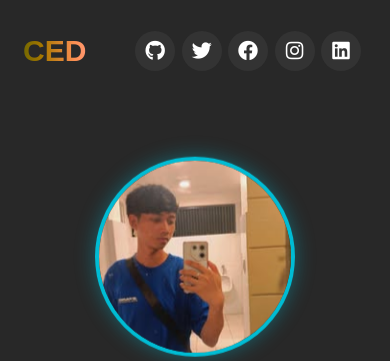
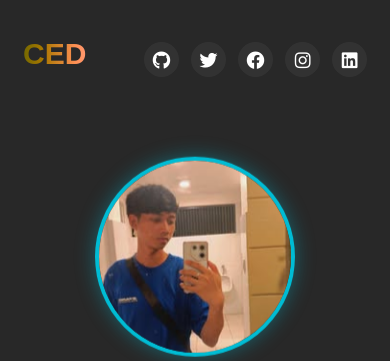
Before and after one commit to Cedrick13/Ced-Portfolio, a PHP site: page / in a window 390 px wide. Shown: the top 361 px of the page. Run offline with PHP 8.4, Linux system fonts and the light colour scheme.

Commit message:
Improve UI Media Icon

```diff
--- a/style.css
+++ b/style.css
@@ -584,42 +584,41 @@ footer span a:hover{
     }
     /* social icon */
 }
-.media-icons{
-  float: right;
-  margin-right: 5px;
-  line-height: 20px;
+.media-icons {
+  display: flex;
+  justify-content: center;
+  gap: 18px;
+  margin-top: 12px;
 }
-.media-icons a{
-  max-width: 50px;
-  text-align:center;
+
+.media-icons a {
+  color: #fff;
+  font-size: 20px;
+  width: 40px;
+  height: 40px;
+  border-radius: 50%;
+  display: flex;
+  align-items: center;
+  justify-content: center;
+  background: rgba(255, 255, 255, 0.05);
+  transition: all 0.3s ease;
 }
-.media-icons a i{
-  font-size: 20px;
-  background:#333;
-  width:40px;
-  height: 40px;
-  line-height: 40px;
-  color:#fff;
-  border-radius: 50%;
-  margin:1px;
+
+.media-icons a:hover {
+  background: #00bcd4;
+  color: #111;
+  box-shadow: 0 0 12px #00bcd4;
+  transform: translateY(-4px);
 }
-.media-icons a i:hover{
-  background:#222;
-  color:#fff;
-}
-@media(max-width:500px){
-  .toggle-nav{
-      font-size:40px;
-      text-align:center;
-      font-weight: bold;
-      padding:10px 0px 10px 0px;
-      background:#222;
-      width:100%;
-      display: block;
+
+@media (max-width: 768px) {
+  .media-icons {
+    gap: 12px;
+  }
+
+  .media-icons a {
+    font-size: 18px;
+    width: 35px;
+    height: 35px;
   }
 }
-@media(min-width:500px){
-  .menu ul li{
-      display: block !important;
-  }
-}
```
Also changed, not shown: index.html (indentation only).
